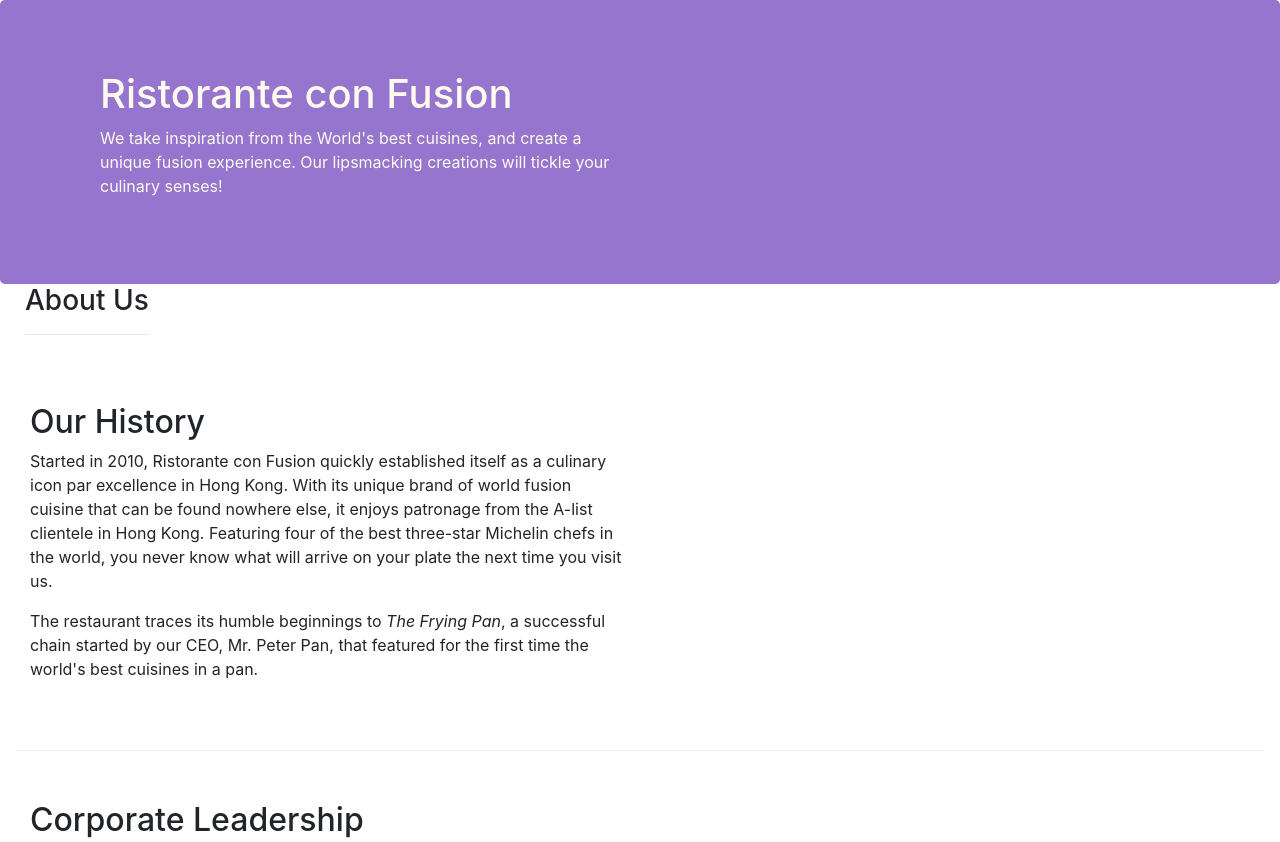
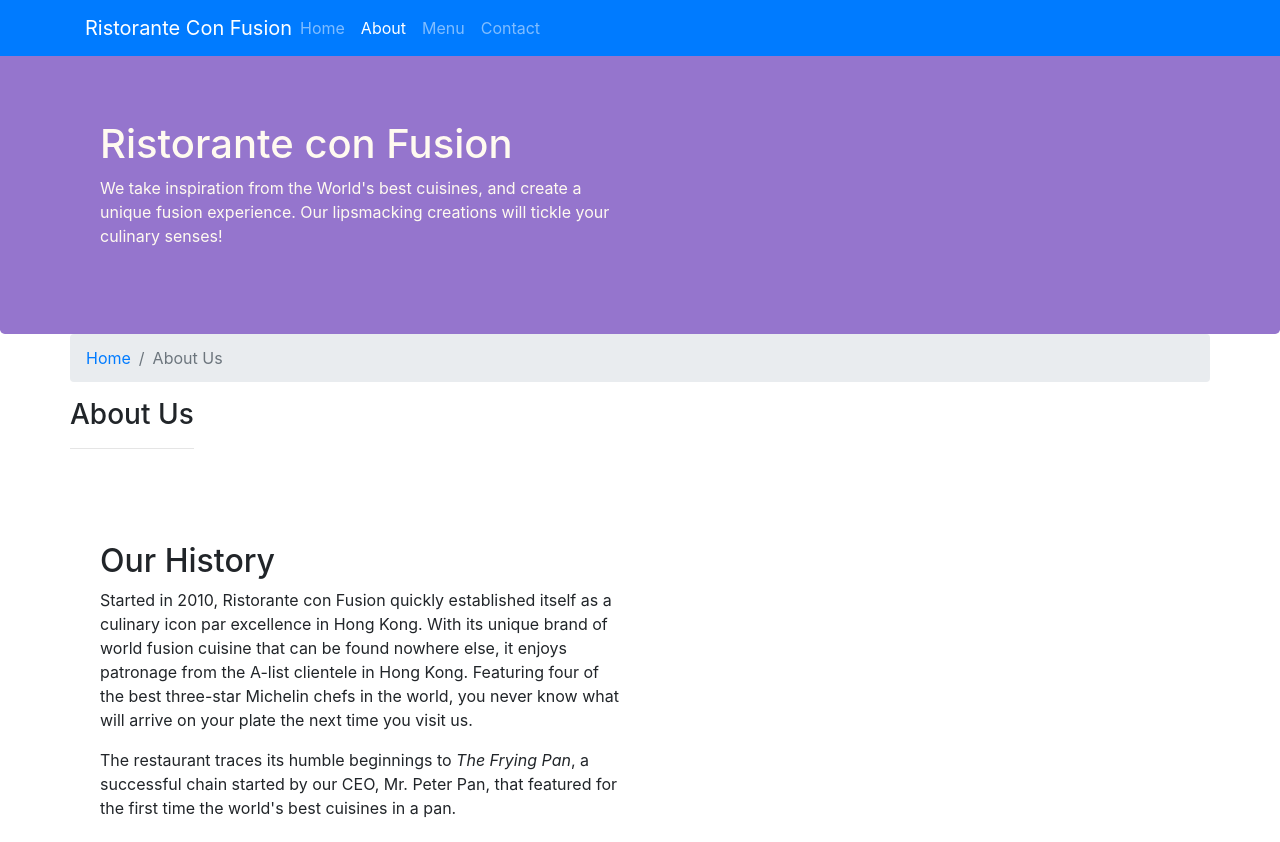
Before and after one commit to lakshya16240/Cruize, a website: page aboutus.html in a window 1280 px wide. Shown: the top 842 px of the page. Drawn offline with nearby package versions, Linux system fonts and the light colour scheme.

Commit message:
Navigation and breadcrumbs

```diff
--- a/aboutus.html
+++ b/aboutus.html
@@ -16,6 +16,23 @@
 
 <body>
 
+    <nav class="navbar navbar-dark navbar-expand-sm bg-primary fixed-top">
+        <div class="container">
+            <button class="navbar-toggler" type="button" data-toggle="collapse" data-target="#Navbar">
+                <span class="navbar-toggler-icon"></span>
+            </button>
+           <a class="navbar-brand mr-auto" href="#">Ristorante Con Fusion</a>
+           <div class="collapse navbar-collapse" id="Navbar">
+                <ul class="navbar-nav mr-auto">
+                    <li class="nav-item"><a class="nav-link" href="./index.html">Home</a></li>
+                    <li class="nav-item active"><a class="nav-link" href="#">About</a></li>
+                    <li class="nav-item"><a class="nav-link" href="#">Menu</a></li>
+                    <li class="nav-item"><a class="nav-link" href="#">Contact</a></li>
+                </ul>
+            </div>
+        </div>
+    </nav>
+
     <header class="jumbotron">
         <div class="container">
             <div class="row row-header">
@@ -29,8 +46,12 @@
         </div>
     </header>
 
-    <div class="container-fluid">
-        <div class="row" style="margin-left: 10px">
+    <div class="container">
+        <div class="row">
+            <ol class="col-12 breadcrumb">
+                <li class="breadcrumb-item"><a href="./index.html">Home</a></li>
+                <li class="breadcrumb-item active">About Us</li>
+            </ol>
             <div >
                <h3>About Us</h3>
                <hr>
--- a/css/styles.css
+++ b/css/styles.css
@@ -5,7 +5,7 @@
 
 .row-content {
     margin:0px auto;
-    padding: 50px 0px 50px 0px;
+    padding: 50px 0px 0px 0px;
     border-bottom: 1px ridge;
     min-height:400px;
 }
@@ -28,3 +28,12 @@ address{
     margin:0px;
     color:#0f0f0f;
 }
+
+body{
+    padding:50px 0px 0px 0px;
+    z-index:0;
+}
+
+.navbar-dark {
+     background-color: #512DA8;
+}
```
Also changed, not shown: index.html (+17 -0 lines).
